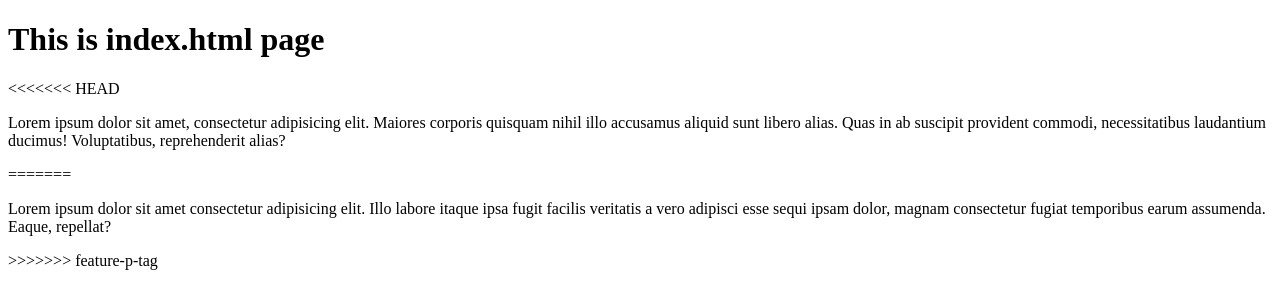
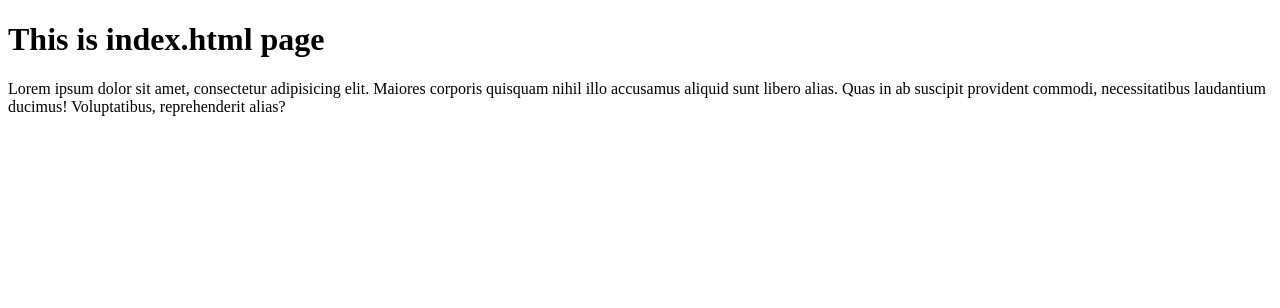
Before and after one commit to Rakesh8201/Git-Assignment-4, a plain HTML site: page index.html in a window 1280 px wide. Drawn offline with Linux system fonts and the light colour scheme.

Commit message:
after merge conflict solving

```diff
--- a/index.html
+++ b/index.html
@@ -7,10 +7,6 @@
 </head>
 <body>
     <h1>This is index.html page</h1>
-<<<<<<< HEAD
     <p>Lorem ipsum dolor sit amet, consectetur adipisicing elit. Maiores corporis quisquam nihil illo accusamus aliquid sunt libero alias. Quas in ab suscipit provident commodi, necessitatibus laudantium ducimus! Voluptatibus, reprehenderit alias?</p>
-=======
-    <p>Lorem ipsum dolor sit amet consectetur adipisicing elit. Illo labore itaque ipsa fugit facilis veritatis a vero adipisci esse sequi ipsam dolor, magnam consectetur fugiat temporibus earum assumenda. Eaque, repellat?</p>
->>>>>>> feature-p-tag
 </body>
 </html>
```
